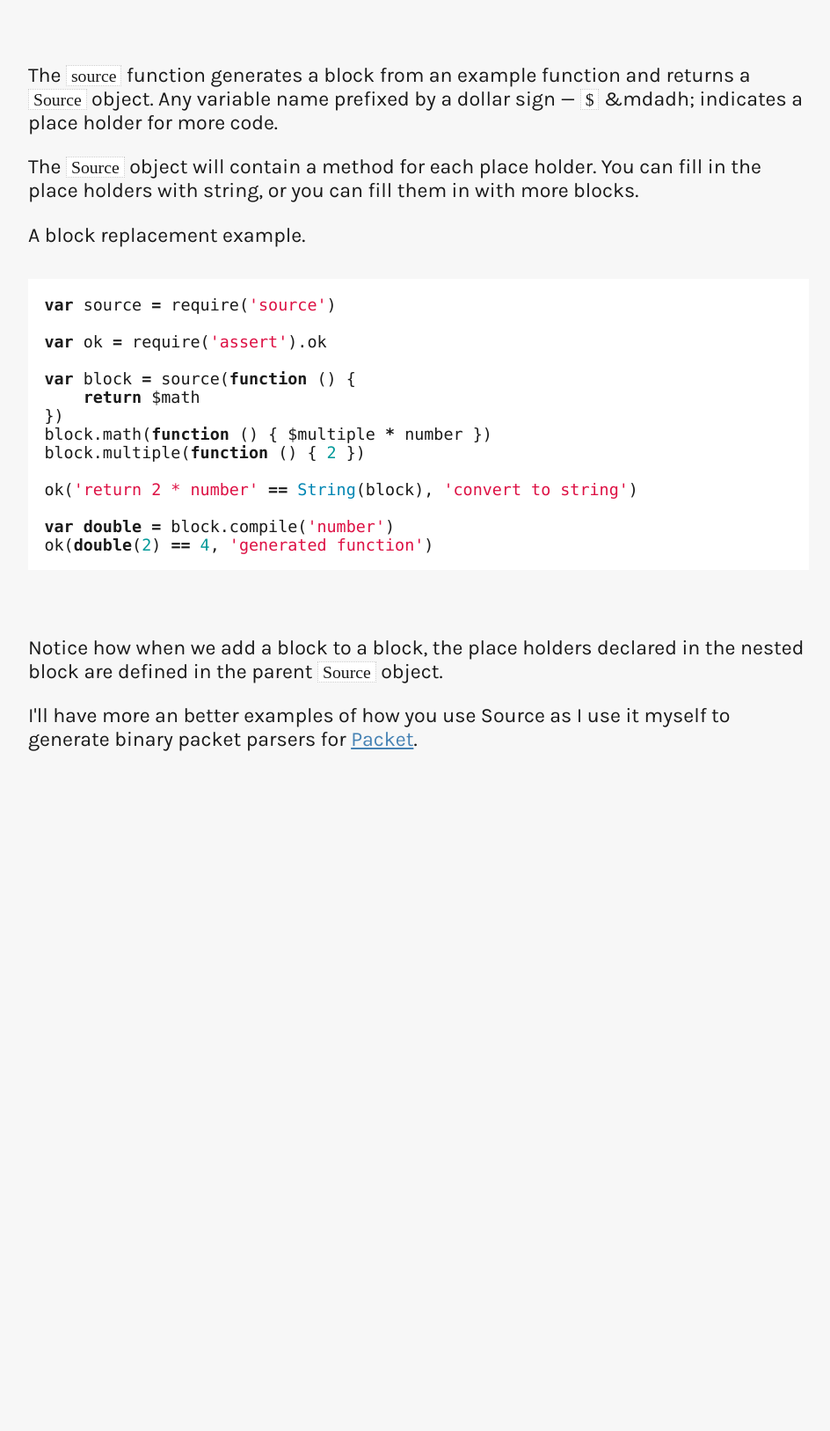
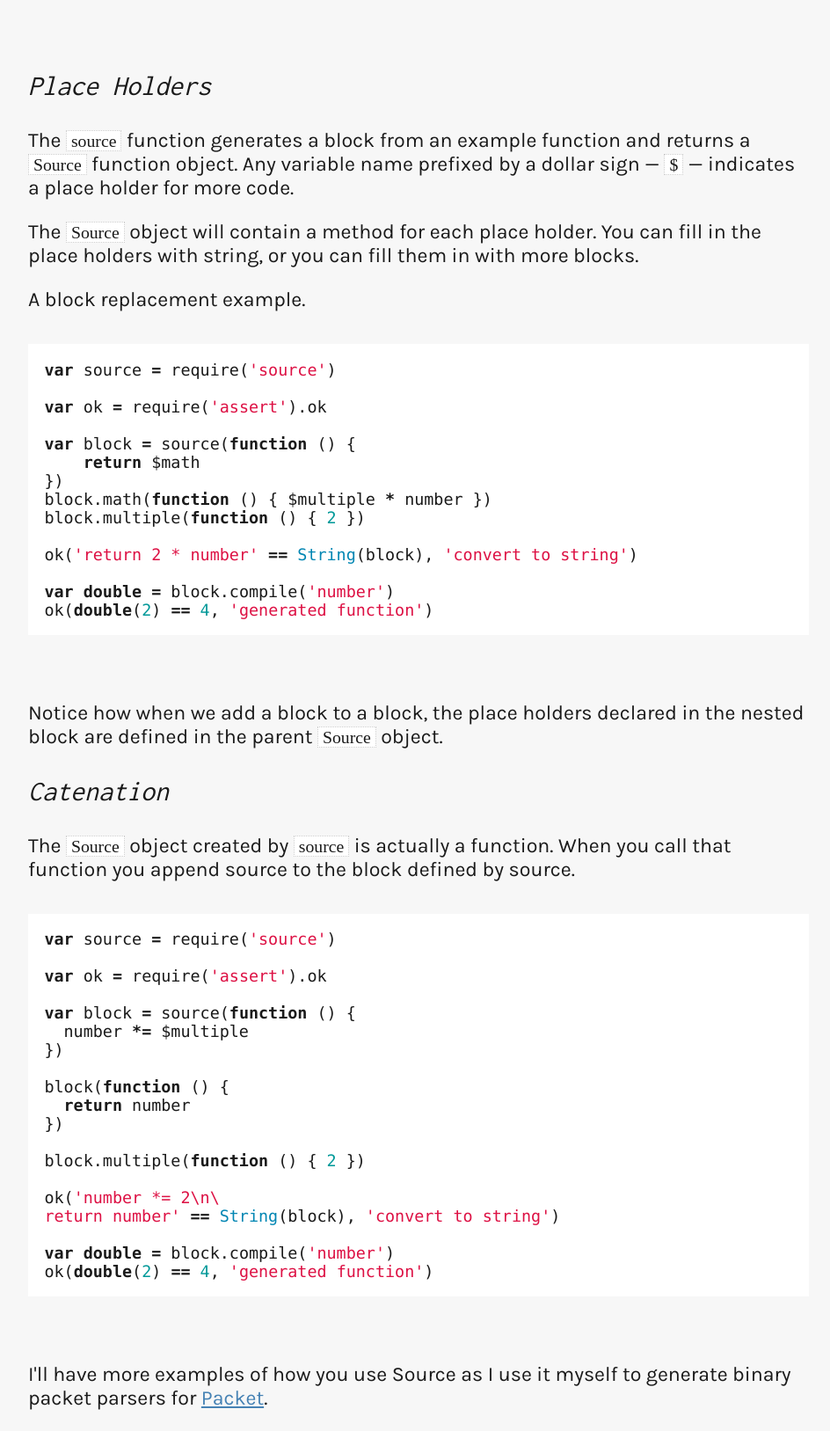
Before and after one commit to bigeasy/programmatic, a website: page index.html in a window 1280 px wide. Shown: the part 989-2616 px from the top of the page at 88% size, without its empty margins (164-1108 px from the left). Before the commit the page ends 1866 px from the top, so only its background shows below. Drawn offline with Linux system fonts and the light colour scheme; a web font is replaced by a local one.

Commit message:
Documentation for catenation.
Closes #19.

```diff
--- a/index.html
+++ b/index.html
@@ -18,7 +18,7 @@ external files necessary. Your current editor will happily highlight your
 generated JavaScript correctly.</p>
 <p>Source is a MicroJS library, less than 2k minified and gzipped.</p>
 <p>The source blocks passed to Source survive minification, and reap the benefits
-of minification. The generated source is inline with tye library that calls it.
+of minification. The generated source is inline with the library that calls it.
 You can ship your generator to the browser, minified to as small as it will go,
 without having to add additional source files.</p>
 <h2>Synopsis</h2>
@@ -38,9 +38,10 @@ without having to add additional source files.</p>
 <span class="nx">ok</span><span class="p">(</span><span class="kr">double</span><span class="p">(</span><span class="mi">2</span><span class="p">)</span> <span class="o">==</span> <span class="mi">4</span><span class="p">,</span> <span class="s1">&#39;generated function&#39;</span><span class="p">)</span>
 </pre></div>
 </code></pre>
+<h2>Place Holders</h2>
 <p>The <code>source</code> function generates a block from an example function and returns a
-<code>Source</code> object. Any variable name prefixed by a dollar sign — <code>$</code> &mdadh;
-indicates a place holder for more code.</p>
+<code>Source</code> function object. Any variable name prefixed by a dollar sign —
+<code>$</code> — indicates a place holder for more code.</p>
 <p>The <code>Source</code> object will contain a method for each place holder. You can fill in
 the place holders with string, or you can fill them in with more blocks.</p>
 <p>A block replacement example.</p>
@@ -62,8 +63,32 @@ the place holders with string, or you can fill them in with more blocks.</p>
 </code></pre>
 <p>Notice how when we add a block to a block, the place holders declared in the
 nested block are defined in the parent <code>Source</code> object.</p>
-<p>I&#39;ll have more an better examples of how you use Source as I use it myself to
-generate binary packet parsers for <a href="http://bigeasy.github.io/packet">Packet</a>.</p>
+<h2>Catenation</h2>
+<p>The <code>Source</code> object created by <code>source</code> is actually a function. When you call
+that function you append source to the block defined by source.</p>
+<pre><code class="lang-javascript"><div class="highlight"><pre><span class="kd">var</span> <span class="nx">source</span> <span class="o">=</span> <span class="nx">require</span><span class="p">(</span><span class="s1">&#39;source&#39;</span><span class="p">)</span>
+
+<span class="kd">var</span> <span class="nx">ok</span> <span class="o">=</span> <span class="nx">require</span><span class="p">(</span><span class="s1">&#39;assert&#39;</span><span class="p">).</span><span class="nx">ok</span>
+
+<span class="kd">var</span> <span class="nx">block</span> <span class="o">=</span> <span class="nx">source</span><span class="p">(</span><span class="kd">function</span> <span class="p">()</span> <span class="p">{</span>
+  <span class="nx">number</span> <span class="o">*=</span> <span class="nx">$multiple</span>
+<span class="p">})</span>
+
+<span class="nx">block</span><span class="p">(</span><span class="kd">function</span> <span class="p">()</span> <span class="p">{</span>
+  <span class="k">return</span> <span class="nx">number</span>
+<span class="p">})</span>
+
+<span class="nx">block</span><span class="p">.</span><span class="nx">multiple</span><span class="p">(</span><span class="kd">function</span> <span class="p">()</span> <span class="p">{</span> <span class="mi">2</span> <span class="p">})</span>
+
+<span class="nx">ok</span><span class="p">(</span><span class="s1">&#39;number *= 2\n\</span>
+<span class="s1">return number&#39;</span> <span class="o">==</span> <span class="nb">String</span><span class="p">(</span><span class="nx">block</span><span class="p">),</span> <span class="s1">&#39;convert to string&#39;</span><span class="p">)</span>
+
+<span class="kd">var</span> <span class="kr">double</span> <span class="o">=</span> <span class="nx">block</span><span class="p">.</span><span class="nx">compile</span><span class="p">(</span><span class="s1">&#39;number&#39;</span><span class="p">)</span>
+<span class="nx">ok</span><span class="p">(</span><span class="kr">double</span><span class="p">(</span><span class="mi">2</span><span class="p">)</span> <span class="o">==</span> <span class="mi">4</span><span class="p">,</span> <span class="s1">&#39;generated function&#39;</span><span class="p">)</span>
+</pre></div>
+</code></pre>
+<p>I&#39;ll have more examples of how you use Source as I use it myself to generate
+binary packet parsers for <a href="http://bigeasy.github.io/packet">Packet</a>.</p>
 </div>
 
 </div></body>
```
Also changed, not shown: pages/index.html (+34 -5 lines).
